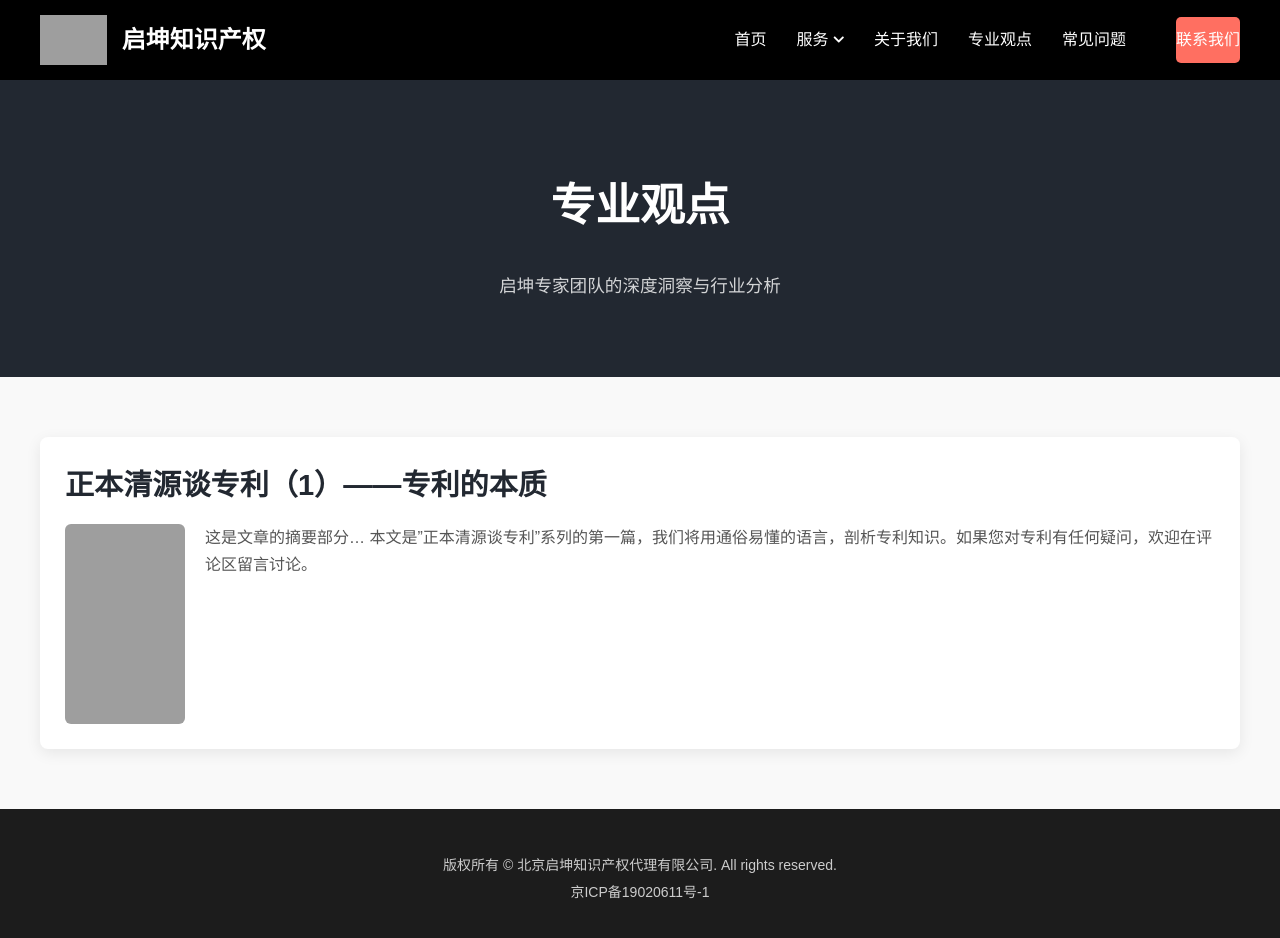
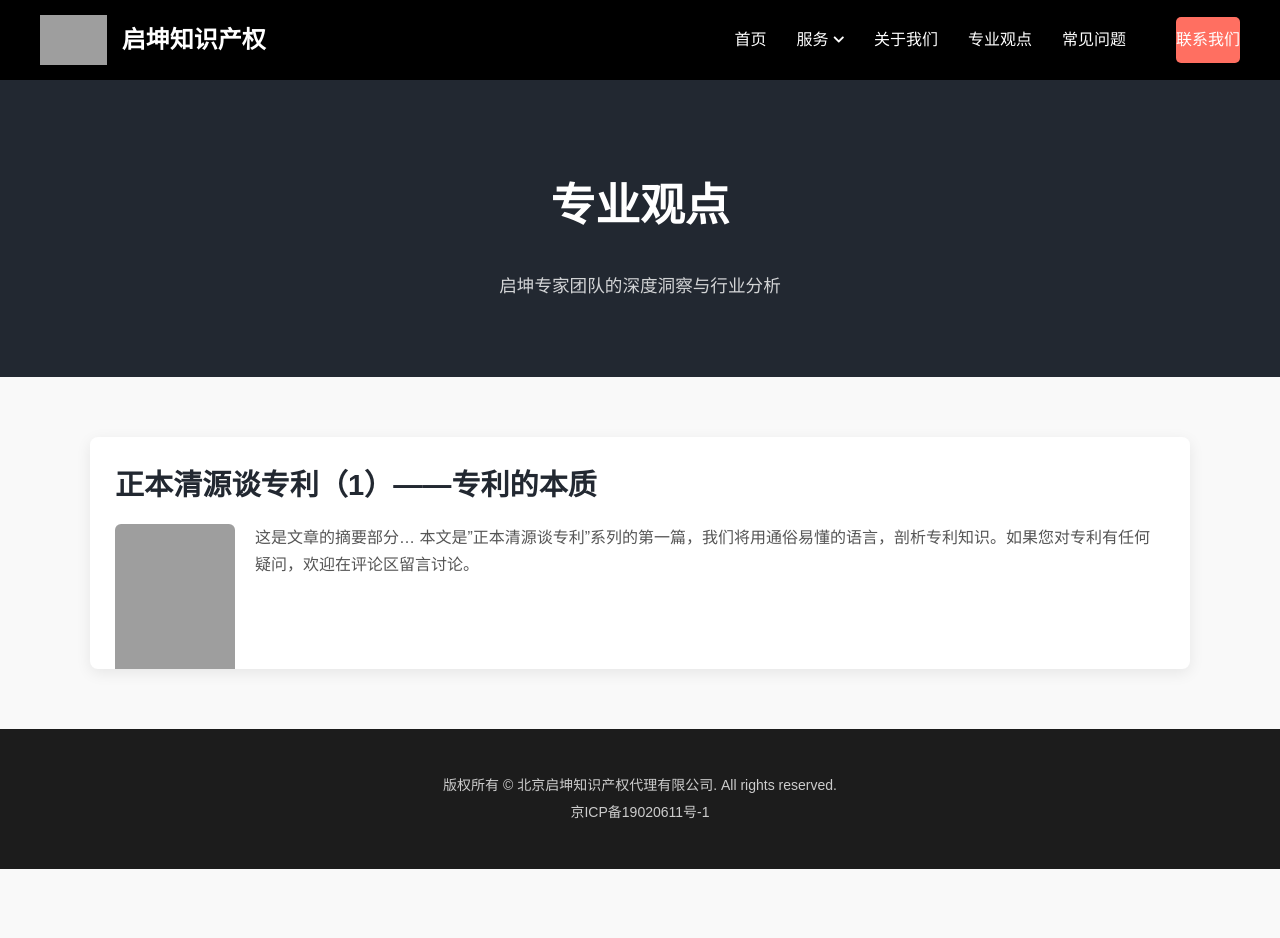
Before and after one commit to inventmain/qikunip, a Jekyll site: the page built from insights.md, in a window 1280 px wide and 949 px high. Shown: the top 938 px of the window. Built offline with Jekyll 4.4.1, drawn with Linux system fonts in a browser that asks for light colours; grey boxes are pictures that could not be loaded.

Commit message:
Update default.html

```diff
--- a/_layouts/default.html
+++ b/_layouts/default.html
@@ -60,11 +60,15 @@
         .page-header h1 { font-size: 2.8em; color: var(--light-color); }
         .page-header p { font-size: 1.1em; opacity: 0.8; }
         .blog-section { padding: 80px 0; }
+        .blog-section .container {
+            max-width: 1100px; /* 1. 缩小容器，让卡片整体变窄 */
+        }
 
         .blog-grid {
             display: grid;
-            grid-template-columns: repeat(3, 1fr); /* PC端一行3个 */
+            grid-template-columns: repeat(3, 1fr);
             gap: 30px;
+            align-items: start; /* 2. 让不同高度的卡片从顶部对齐 */
         }
 
         .post-card {
@@ -91,16 +95,17 @@
         }
 
         .post-card-body {
-            flex-grow: 1;
-            display: flex;
-            flex-direction: column; /* 默认垂直布局 (无图) */
+            /* 3. 移除 flex-grow，让卡片高度自适应内容 */
         }
         .post-card-body.with-image {
-            flex-direction: row; /* 有图时水平布局 */
-            gap: 20px;
+            position: relative; /* 4. 为图片绝对定位创建参照 */
+            padding-left: 140px; /* 5. 为图片留出空间，让摘要与标题对齐 */
+            min-height: 120px;   /* 确保容器至少和图片一样高 */
         }
         .post-card-image {
-            flex-shrink: 0;
+            position: absolute; /* 6. 将图片绝对定位到留出的空间里 */
+            left: 0;
+            top: 0;
             width: 120px;
             height: 120px;
             background-size: cover;
@@ -110,13 +115,8 @@
         .post-excerpt {
             color: #555;
             margin: 0;
-            /* 确保文字可以完整显示 */
-            display: -webkit-box;
-            -webkit-box-orient: vertical;
-            -webkit-line-clamp: 4; /* 根据需要调整显示行数 */
-            overflow: hidden;
-            text-overflow: ellipsis;
             line-height: 1.7;
+            /* 7. 移除文字截断，显示完整摘要 */
         }
         /* --- END: 博客列表页样式 --- */
 
```
